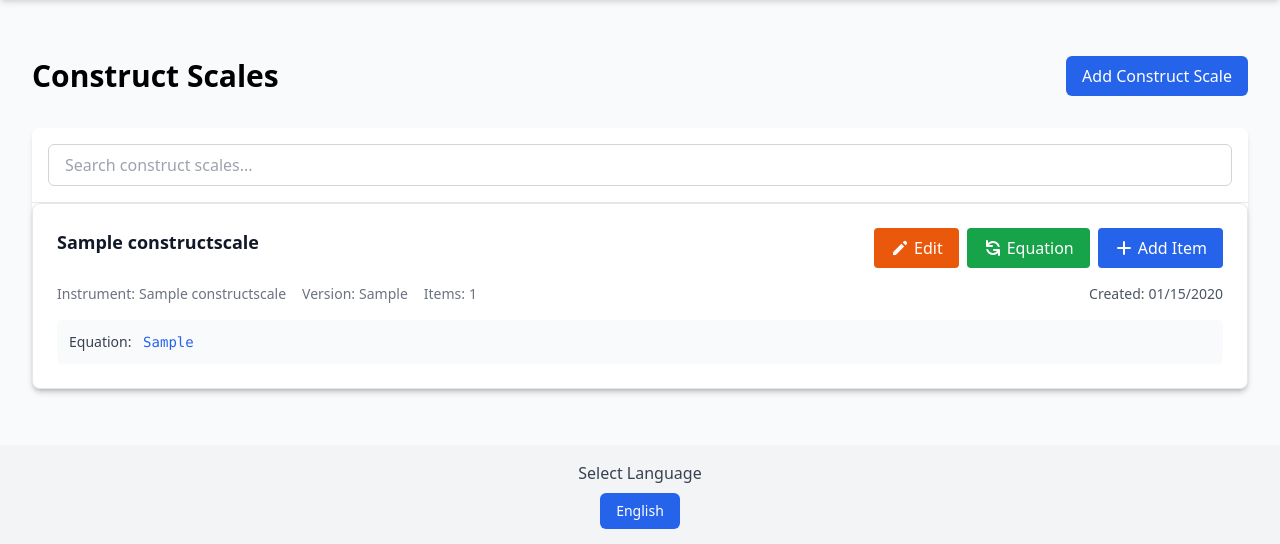
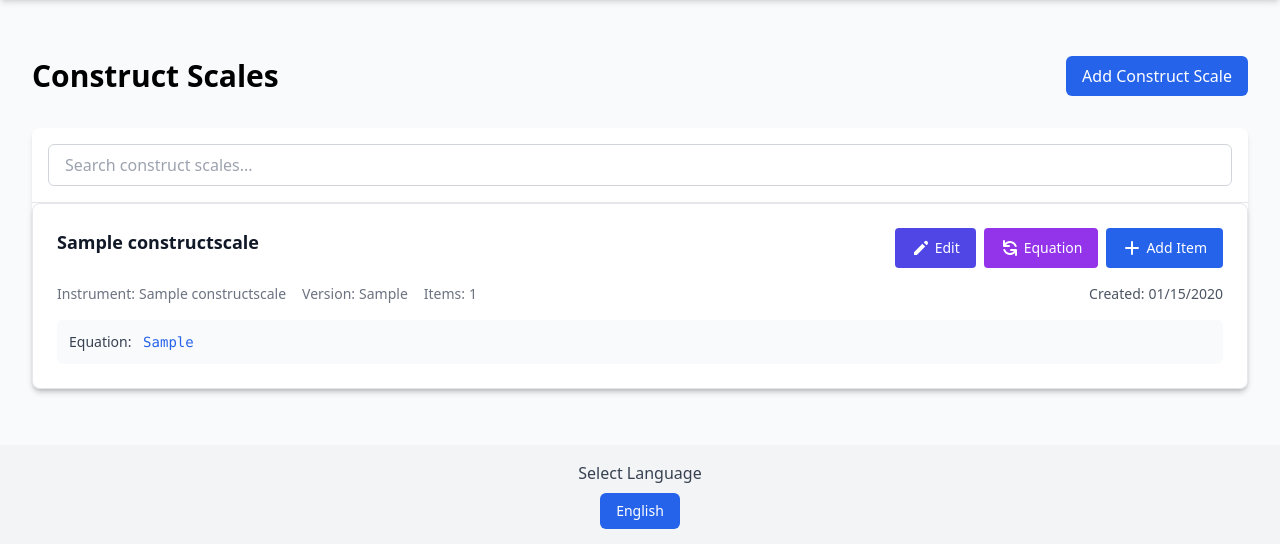
Before and after one commit to CHAVI-India/SATHI, a Django app: page /en/promapp/construct-scales/ in a window 1280 px wide. Shown: the part 64-608 px from the top of the page. Run offline with Django 5.2, Linux system fonts and the light colour scheme; a user stored in the database is signed in; tables that the repository leaves empty hold one stand-in row (values such as "Sample post"); parts of the project's set-up code (start-up, migrations or seed data) failed here and were passed over; some libraries are stand-ins or nearby versions.

Commit message:
Standardized button color and sizes across the pages

```diff
--- a/templates/promapp/partials/construct_scale_list_table.html
+++ b/templates/promapp/partials/construct_scale_list_table.html
@@ -11,7 +11,7 @@
           <div class="flex space-x-2">
             {% if perms.promapp.change_constructscale %}
               <a href="{% url 'construct_scale_edit' scale.pk %}"
-                 class="px-4 py-2 bg-orange-600 text-white rounded hover:bg-orange-700 inline-flex items-center"
+                 class="px-4 py-2.5 bg-indigo-600 text-white text-sm font-medium leading-4 rounded hover:bg-indigo-700 inline-flex items-center"
                  title="{% translate 'Edit this construct scale' %}">
                 <svg xmlns="http://www.w3.org/2000/svg" class="h-5 w-5 mr-1" viewBox="0 0 20 20" fill="currentColor">
                   <path d="M13.586 3.586a2 2 0 112.828 2.828l-.793.793-2.828-2.828.793-.793zM11.379 5.793L3 14.172V17h2.828l8.38-8.379-2.828-2.828z" />
@@ -19,7 +19,7 @@
                 {% translate "Edit" %}
               </a>
               <a href="{% url 'construct_equation_edit' scale.pk %}"
-                 class="px-4 py-2 bg-green-600 text-white rounded hover:bg-green-700 inline-flex items-center"
+                 class="px-4 py-2.5 bg-purple-600 text-white text-sm font-medium leading-4 rounded hover:bg-purple-700 inline-flex items-center"
                  title="{% translate 'Edit equation for this scale' %}">
                 <svg xmlns="http://www.w3.org/2000/svg" class="h-5 w-5 mr-1" viewBox="0 0 20 20" fill="currentColor">
                   <path fill-rule="evenodd" d="M4 2a1 1 0 011 1v2.101a7.002 7.002 0 0111.601 2.566 1 1 0 11-1.885.666A5.002 5.002 0 005.999 7H9a1 1 0 010 2H4a1 1 0 01-1-1V3a1 1 0 011-1zm.008 9.057a1 1 0 011.276.61A5.002 5.002 0 0014.001 13H11a1 1 0 110-2h5a1 1 0 011 1v5a1 1 0 11-2 0v-2.101a7.002 7.002 0 01-11.601-2.566 1 1 0 01.61-1.276z" clip-rule="evenodd" />
@@ -28,7 +28,7 @@
               </a>
             {% endif %}
             <a href="{% url 'item_create' %}?construct_scale={{ scale.id }}"
-               class="px-4 py-2 bg-blue-600 text-white rounded hover:bg-blue-700 inline-flex items-center"
+               class="px-4 py-2.5 bg-blue-600 text-white text-sm font-medium leading-4 rounded hover:bg-blue-700 inline-flex items-center"
                title="{% translate 'Add item to this scale' %}">
               <svg xmlns="http://www.w3.org/2000/svg" class="h-5 w-5 mr-1" viewBox="0 0 20 20" fill="currentColor">
                 <path fill-rule="evenodd" d="M10 3a1 1 0 011 1v5h5a1 1 0 110 2h-5v5a1 1 0 11-2 0v-5H4a1 1 0 110-2h5V4a1 1 0 011-1z" clip-rule="evenodd" />
@@ -87,7 +87,7 @@
         {% if page_obj.has_previous %}
           <li>
             <a href="?page={{ page_obj.previous_page_number }}{% if search_query %}&search={{ search_query }}{% endif %}"
-               class="px-3 py-1 border rounded hover:bg-gray-50">
+               class="px-3 py-2 border rounded text-sm font-medium hover:bg-gray-50">
               {% translate "Previous" %}
             </a>
           </li>
@@ -96,12 +96,12 @@
         {% for num in page_obj.paginator.page_range %}
           {% if page_obj.number == num %}
             <li>
-              <span class="px-3 py-1 border rounded bg-blue-50 text-blue-600">{{ num }}</span>
+              <span class="px-3 py-2 border rounded bg-blue-50 text-blue-600 text-sm font-medium">{{ num }}</span>
             </li>
           {% elif num > page_obj.number|add:'-3' and num < page_obj.number|add:'3' %}
             <li>
               <a href="?page={{ num }}{% if search_query %}&search={{ search_query }}{% endif %}"
-                 class="px-3 py-1 border rounded hover:bg-gray-50">
+                 class="px-3 py-2 border rounded text-sm font-medium hover:bg-gray-50">
                 {{ num }}
               </a>
             </li>
@@ -111,7 +111,7 @@
         {% if page_obj.has_next %}
           <li>
             <a href="?page={{ page_obj.next_page_number }}{% if search_query %}&search={{ search_query }}{% endif %}"
-               class="px-3 py-1 border rounded hover:bg-gray-50">
+               class="px-3 py-2 border rounded text-sm font-medium hover:bg-gray-50">
               {% translate "Next" %}
             </a>
           </li>
--- a/templates/promapp/partials/item_translation_list_table.html
+++ b/templates/promapp/partials/item_translation_list_table.html
@@ -70,7 +70,7 @@
                 </td>
                 <td class="px-6 py-4 whitespace-nowrap">
                     <a href="{% url 'item_translation' item_data.item.id %}?language={{ current_language }}"
-                       class="text-blue-600 hover:text-blue-900">
+                       class="inline-flex items-center px-4 py-2.5 border border-transparent text-sm font-medium leading-4 rounded-md text-white bg-green-600 hover:bg-green-700 focus:outline-none focus:ring-2 focus:ring-offset-2 focus:ring-green-500">
                         {% translate "Add/Edit Translation" %}
                     </a>
                 </td>
--- a/templates/promapp/partials/likert_scale_response_option_translation_list_table.html
+++ b/templates/promapp/partials/likert_scale_response_option_translation_list_table.html
@@ -80,7 +80,7 @@
                 </td>
                 <td class="px-6 py-4 whitespace-nowrap">
                     <a href="{% url 'likert_scale_response_option_translation' option_data.option.id %}?language={{ current_language }}"
-                       class="text-blue-600 hover:text-blue-900">
+                       class="inline-flex items-center px-4 py-2.5 border border-transparent text-sm font-medium leading-4 rounded-md text-white bg-green-600 hover:bg-green-700 focus:outline-none focus:ring-2 focus:ring-offset-2 focus:ring-green-500">
                         {% translate "Add/Edit Translation" %}
                     </a>
                 </td>
--- a/templates/promapp/partials/questionnaire_list_table.html
+++ b/templates/promapp/partials/questionnaire_list_table.html
@@ -11,7 +11,7 @@
           </h3>
           <div class="flex space-x-2">
             <a href="{% url 'questionnaire_detail' questionnaire.id %}"
-               class="px-4 py-2 bg-blue-600 text-white rounded hover:bg-blue-700 inline-flex items-center"
+               class="px-4 py-2.5 bg-slate-600 text-white text-sm font-medium leading-4 rounded hover:bg-slate-700 inline-flex items-center"
                title="{% translate 'View details' %}">
               <svg xmlns="http://www.w3.org/2000/svg" class="h-5 w-5 mr-1" viewBox="0 0 20 20" fill="currentColor">
                 <path d="M10 12a2 2 0 100-4 2 2 0 000 4z" />
@@ -20,7 +20,7 @@
               {% translate "View" %}
             </a>
             <a href="{% url 'questionnaire_update' questionnaire.id %}"
-               class="px-4 py-2 bg-indigo-600 text-white rounded hover:bg-indigo-700 inline-flex items-center"
+               class="px-4 py-2.5 bg-indigo-600 text-white text-sm font-medium leading-4 rounded hover:bg-indigo-700 inline-flex items-center"
                title="{% translate 'Edit questionnaire' %}">
               <svg xmlns="http://www.w3.org/2000/svg" class="h-5 w-5 mr-1" fill="none" viewBox="0 0 24 24" stroke="currentColor">
                 <path stroke-linecap="round" stroke-linejoin="round" stroke-width="2" d="M11 5H6a2 2 0 00-2 2v11a2 2 0 002 2h11a2 2 0 002-2v-5m-1.414-9.414a2 2 0 112.828 2.828L11.828 15H9v-2.828l8.586-8.586z" />
@@ -28,7 +28,7 @@
               {% translate "Edit" %}
             </a>
             <a href="{% url 'questionnaire_translation' questionnaire.id %}"
-               class="px-4 py-2 bg-green-600 text-white rounded hover:bg-green-700 inline-flex items-center"
+               class="px-4 py-2.5 bg-green-600 text-white text-sm font-medium leading-4 rounded hover:bg-green-700 inline-flex items-center"
                title="{% translate 'Manage translations' %}">
               <svg xmlns="http://www.w3.org/2000/svg" class="h-5 w-5 mr-1" fill="none" viewBox="0 0 24 24" stroke="currentColor">
                 <path stroke-linecap="round" stroke-linejoin="round" stroke-width="2" d="M3 5h12M9 3v2m1.048 9.5A18.022 18.022 0 016.412 9m6.088 9h7M11 21l5-10 5 10M12.751 5C11.783 10.77 8.07 15.61 3 18.129" />
--- a/templates/promapp/partials/questionnaire_translation_list_table.html
+++ b/templates/promapp/partials/questionnaire_translation_list_table.html
@@ -71,7 +71,7 @@
         <!-- Card Footer -->
         <div class="px-6 py-4 bg-gray-50 border-t border-gray-200">
             <a href="{% url 'questionnaire_translation' questionnaire_data.questionnaire.id %}?language={{ current_language }}"
-               class="inline-flex items-center px-3 py-2 border border-transparent text-sm leading-4 font-medium rounded-md text-white bg-blue-600 hover:bg-blue-700 focus:outline-none focus:ring-2 focus:ring-offset-2 focus:ring-blue-500 transition-colors duration-200">
+               class="inline-flex items-center px-4 py-2.5 border border-transparent text-sm leading-4 font-medium rounded-md text-white bg-green-600 hover:bg-green-700 focus:outline-none focus:ring-2 focus:ring-offset-2 focus:ring-green-500 transition-colors duration-200">
                 <svg class="w-4 h-4 mr-2" fill="none" stroke="currentColor" viewBox="0 0 24 24">
                     <path stroke-linecap="round" stroke-linejoin="round" stroke-width="2" d="M11 5H6a2 2 0 00-2 2v11a2 2 0 002 2h11a2 2 0 002-2v-5m-1.414-9.414a2 2 0 112.828 2.828L11.828 15H9v-2.828l8.586-8.586z"></path>
                 </svg>
--- a/templates/promapp/partials/range_scale_translation_list_table.html
+++ b/templates/promapp/partials/range_scale_translation_list_table.html
@@ -70,7 +70,7 @@
                 </td>
                 <td class="px-6 py-4 whitespace-nowrap">
                     <a href="{% url 'range_scale_translate' scale_data.scale.id %}?language={{ current_language }}"
-                       class="text-blue-600 hover:text-blue-900">
+                       class="inline-flex items-center px-4 py-2.5 border border-transparent text-sm font-medium leading-4 rounded-md text-white bg-green-600 hover:bg-green-700 focus:outline-none focus:ring-2 focus:ring-offset-2 focus:ring-green-500">
                         {% translate "Add/Edit Translation" %}
                     </a>
                 </td>
```
Also changed, not shown: templates/promapp/partials/item_list_table.html (+8 -8 lines), templates/promapp/partials/likert_scale_list_table.html (+5 -5 lines), templates/promapp/partials/range_scale_list_table.html (+5 -5 lines).
